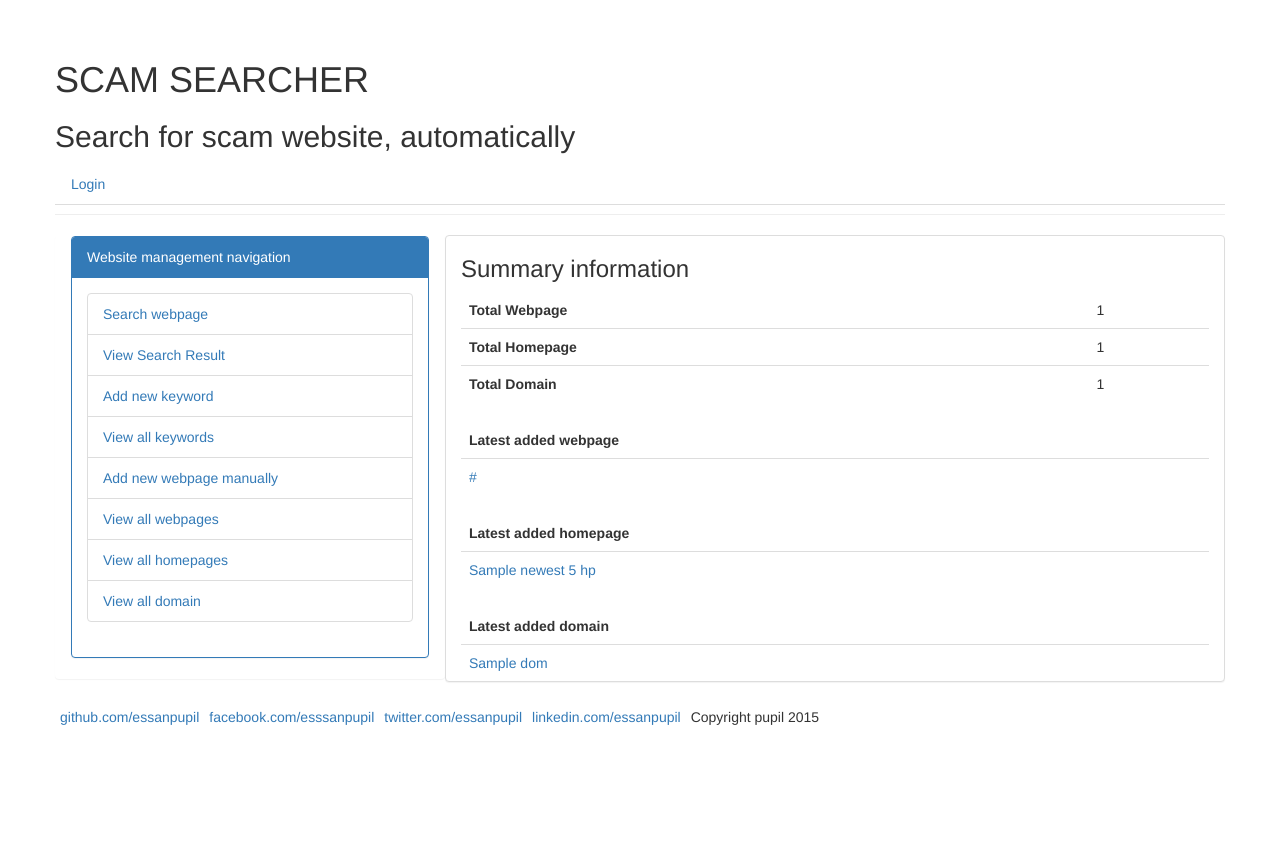
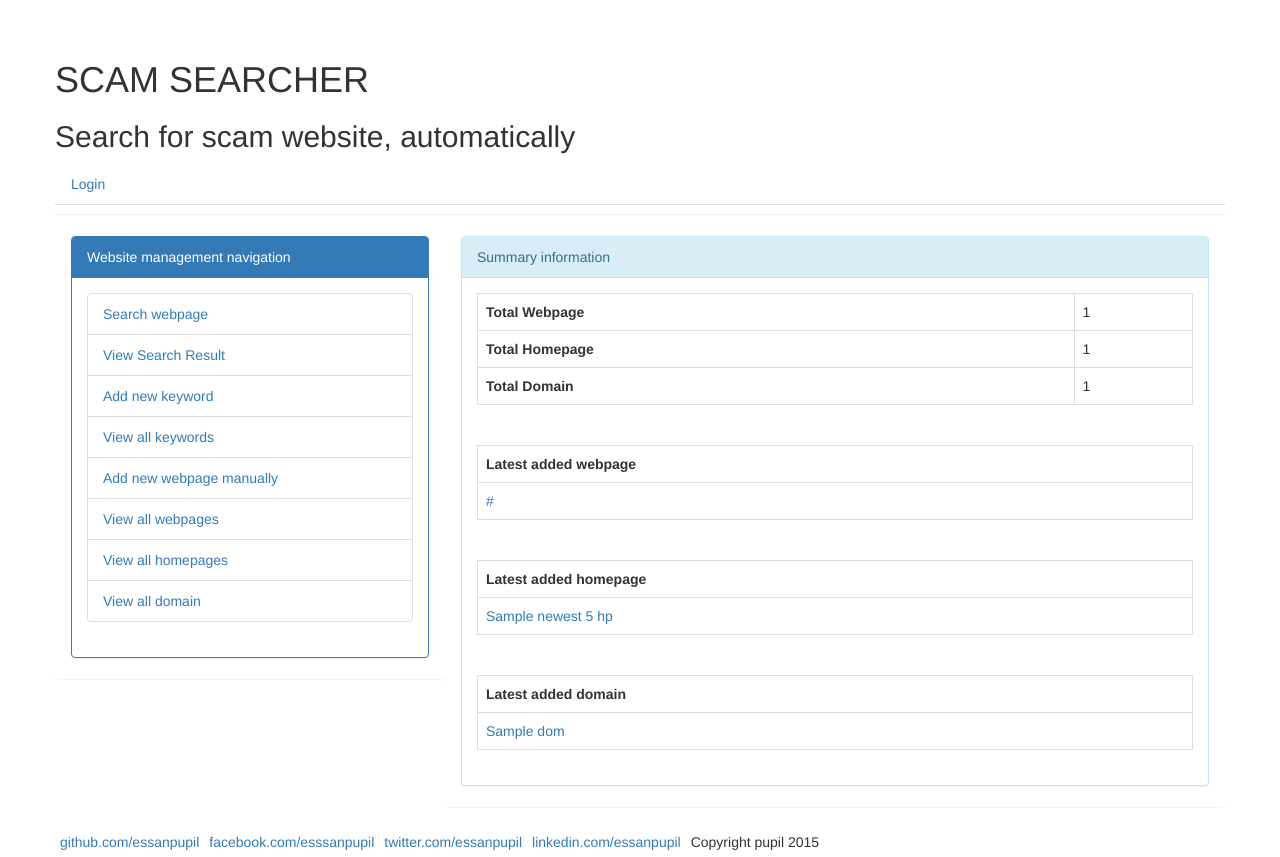
Before and after one commit to essanpupil/autowebsearch, a Django app: template website_management/templates/website_management/dashboard.html in a window 1280 px wide. Before the commit the page ends 725 px from the top, so only its background shows below. Run offline with Django 3.2, Linux system fonts and the light colour scheme; the template is opened without the code that fills it: most values are stand-ins (such as "Sample title", 1, 10 or a date in 2020); some libraries are stand-ins or nearby versions.

Commit message:
Applying panel class combination for child template and base template

```diff
--- a/ScamSearcher/templates/base.html
+++ b/ScamSearcher/templates/base.html
@@ -76,7 +76,7 @@
             {% block navigation %} {% endblock %}
             {% block subnavigation %} {% endblock %}
         </div>
-        <div class="col-sm-8 panel panel-default">
+        <div class="col-sm-8 panel">
             <!-- Column 1 start -->
             {% block content %} {% endblock %}
             <!-- Column 1 end -->
--- a/website_management/templates/website_management/dashboard.html
+++ b/website_management/templates/website_management/dashboard.html
@@ -3,8 +3,12 @@
 {% include 'website_management/website_nav.html' %}
 {% endblock %}
 {% block content %}
-<h3>Summary information</h3>
-<table class="table">
+<div class="panel panel-info">
+    <div class="panel-heading">
+        Summary information
+    </div>
+    <div class="panel-body">
+        <table class="table table-bordered">
             <tr>
                 <th align="left">Total Webpage</th><td>{{ web_count }}</td>
             </tr>
@@ -16,7 +20,7 @@
             </tr>
         </table>
         <br />
-<table class="table">
+        <table class="table table-bordered">
             <tr><th>Latest added webpage</th></tr>
             {% for web in newest_5_web %}
             <tr>
@@ -32,7 +36,7 @@
         </table>
 
         <br />
-<table class="table">
+        <table class="table table-bordered">
             <tr><th>Latest added homepage</th></tr>
             {% for hp in newest_5_hp %}
             <tr>
@@ -48,7 +52,7 @@
         </table>
 
         <br />
-<table class="table">
+        <table class="table table-bordered">
             <tr><th>Latest added domain</th></tr>
             {% for dom in newest_5_dom %}
             <tr>
@@ -62,4 +66,6 @@
             <tr><td>Domain database empty</td></tr>
             {% endfor %}
         </table>
+    </div>
+</div>
 {% endblock %}
```
Lines whose indentation alone changed are shown as unchanged.
